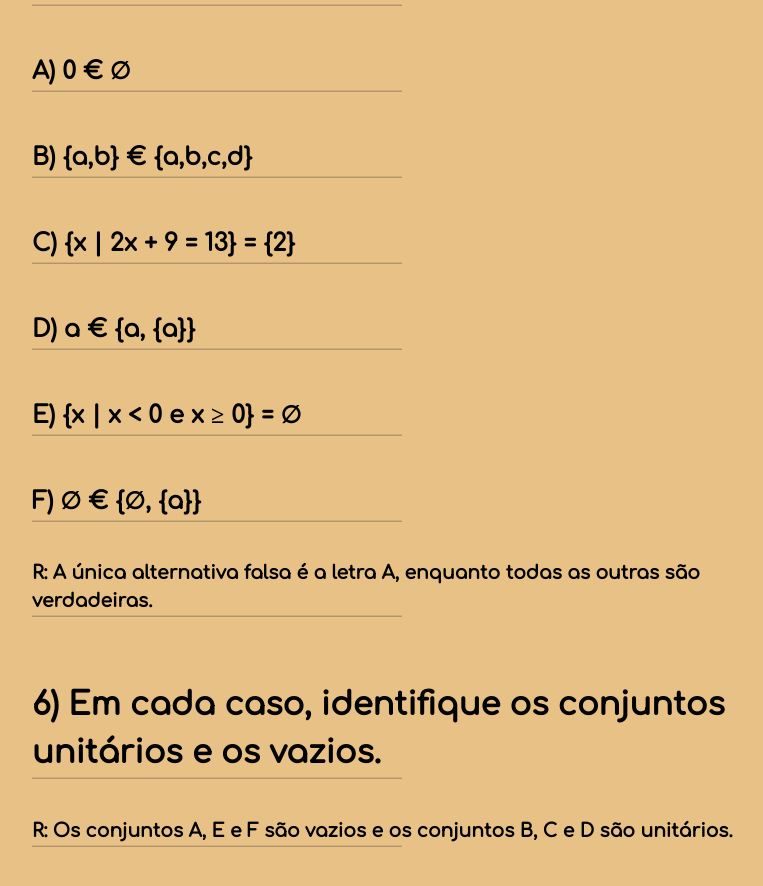
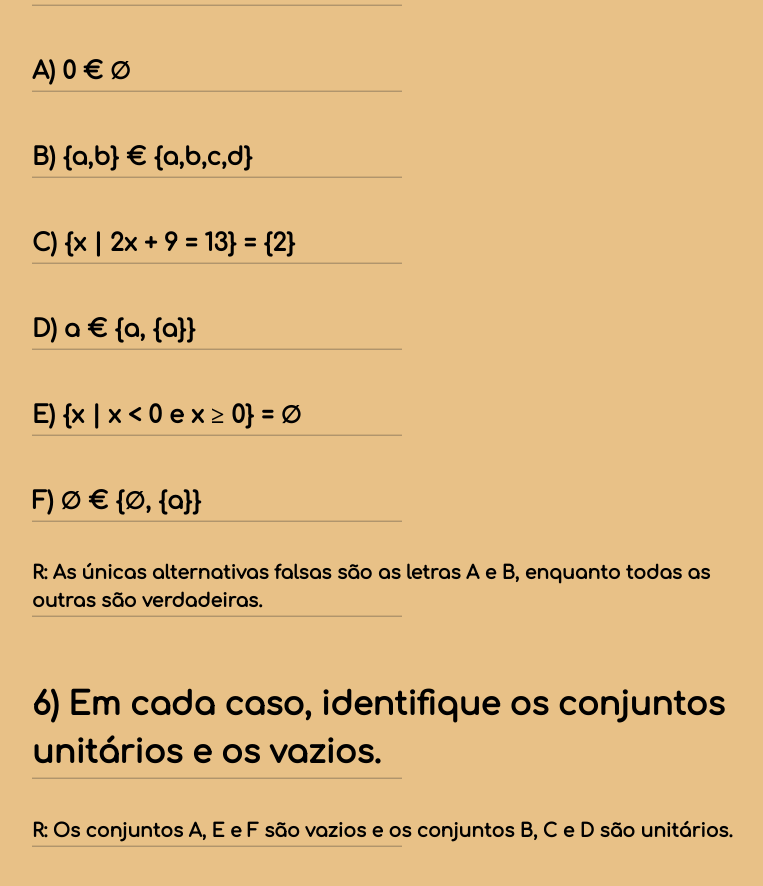
Before and after one commit to heart-leap/heart-leap.github.io, a Jekyll site: the page built from _posts/2021-02-23-ab-tarefa-de-matematica.md, in a window 1280 px wide and 900 px high, scrolled down 1621 px. Shown: the top 886 px of the window, without its empty margins (238-1001 px from the left). Built offline with Jekyll 4.4.1, drawn with Linux system fonts in a browser that asks for light colours.

Commit message:
Update 2021-02-23-ab-tarefa-de-matematica.md

```diff
--- a/_posts/2021-02-23-ab-tarefa-de-matematica.md
+++ b/_posts/2021-02-23-ab-tarefa-de-matematica.md
@@ -45,7 +45,7 @@ tags: [Matematica]
 
 ## F) ∅ € {∅, {a}}
 
-### R: A única alternativa falsa é a letra A, enquanto todas as outras são verdadeiras.
+### R: As únicas alternativas falsas são as letras A e B, enquanto todas as outras são verdadeiras.
 
 # 6) Em cada caso, identifique os conjuntos unitários e os vazios.
 
```
